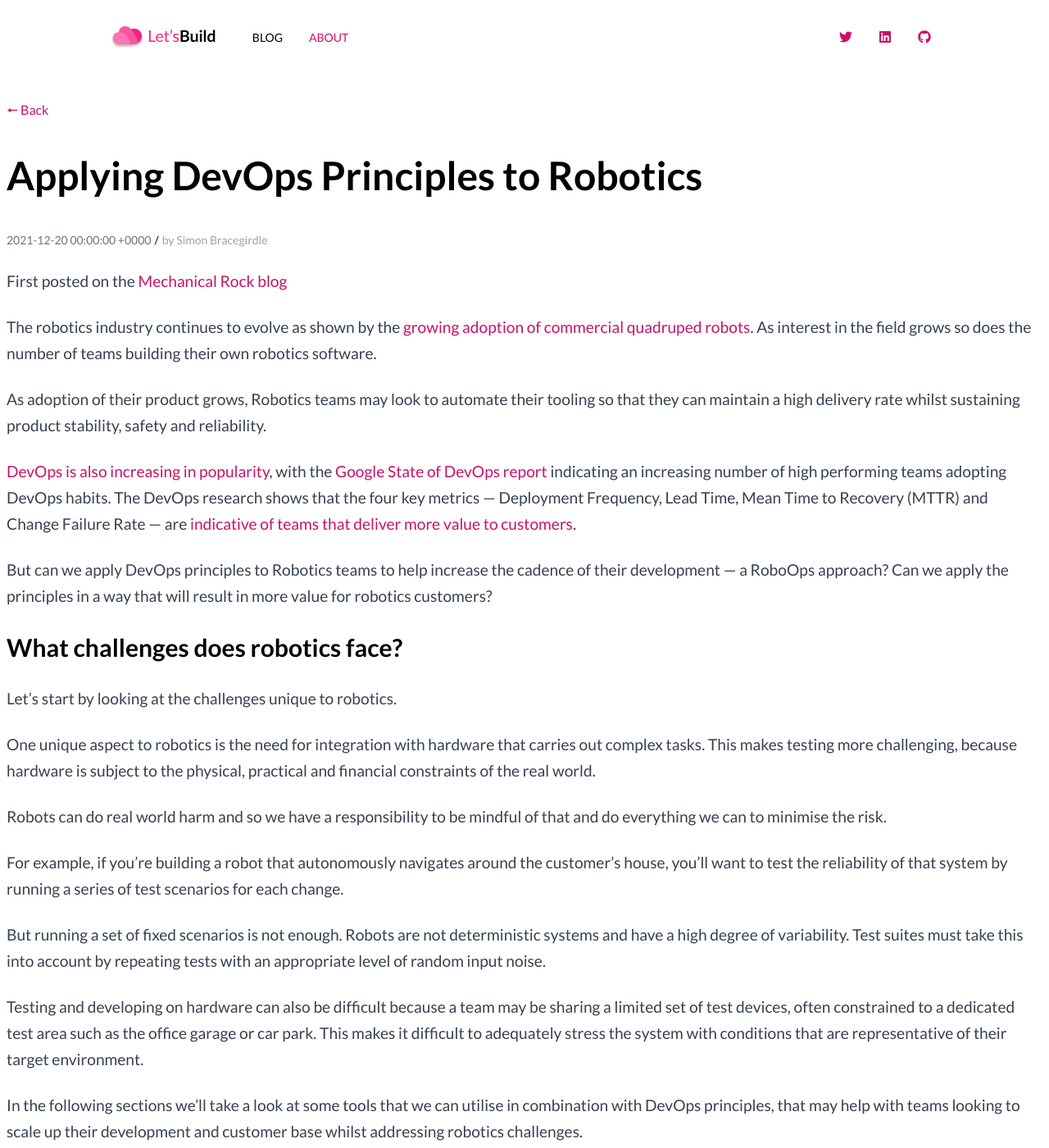
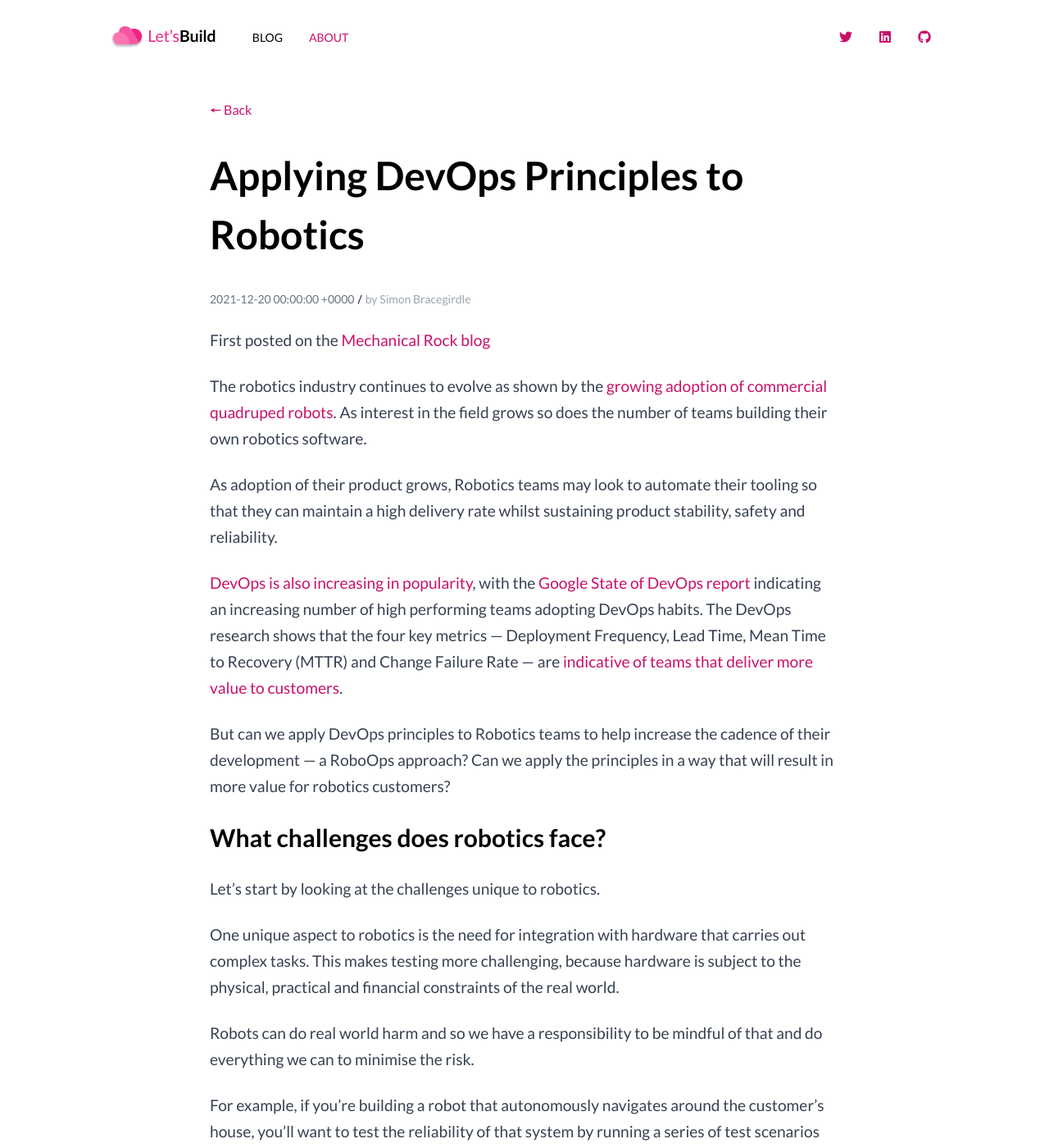
Before and after one commit to sbracegirdle/sbracegirdle.github.io, a Jekyll site: the page built from _posts/2021-12-20-robo-devops.md, in a window 1280 px wide and 1400 px high. Shown: the whole window at 82% size. Built offline with Jekyll 4.4.1, drawn with Linux system fonts in a browser that asks for light colours.

Commit message:
Add missing styles

```diff
--- a/css/output.css
+++ b/css/output.css
@@ -552,6 +552,10 @@ a:focus {
   max-width: 1024px;
 }
 
+.max-w-screen-md {
+  max-width: 768px;
+}
+
 .flex-1 {
   flex: 1 1 0%;
 }
@@ -802,4 +806,9 @@ a:focus {
     margin-left: auto;
     margin-right: auto;
   }
+
+  .lg\:px-0 {
+    padding-left: 0px;
+    padding-right: 0px;
+  }
 }
```
